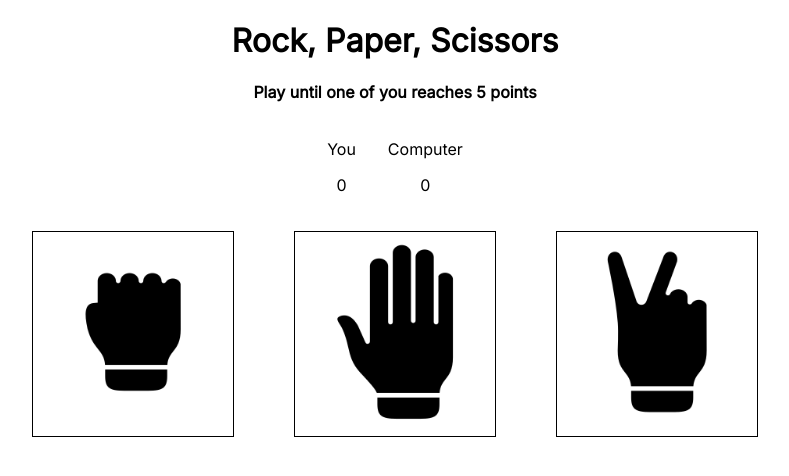
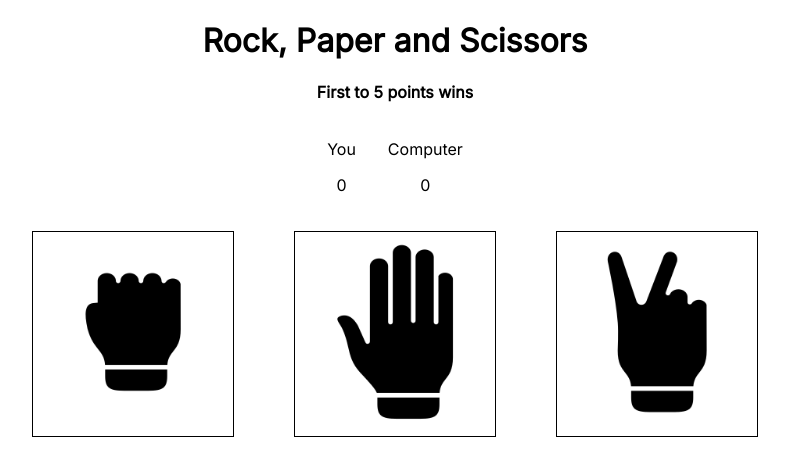
Before and after one commit to ktrebor/rock-paper-scissors, a plain HTML site: page index.html in a window 1280 px wide. Shown: the whole page, without its empty margins (245-1034 px from the left). Drawn offline with Linux system fonts and the light colour scheme.

```diff
--- a/index.html
+++ b/index.html
@@ -14,9 +14,8 @@
 <body>
     <main>
         <div class="container">
-            <h1 class="title">Rock, Paper, Scissors</h1>
-            <h4 class="subtitle">Play until one of you reaches 5 points</h4>
-
+            <h1 class="title">Rock, Paper and Scissors</h1>
+            <h4 class="subtitle">First to 5 points wins</h4>
             <div class="score">
                 <div id="player-sc-lbl">
                     <p class="label">You</p>
@@ -27,7 +26,6 @@
                     <p id="computer-score">0</p>
                 </div>
             </div>
-
             <div class="weapons">
                 <div class="button" id="rock"><img src="images/rock-sign.png" alt="rock sign"></div>
                 <div class="button" id="paper"><img src="images/paper-sign.png" alt="paper sign"></div>
```
